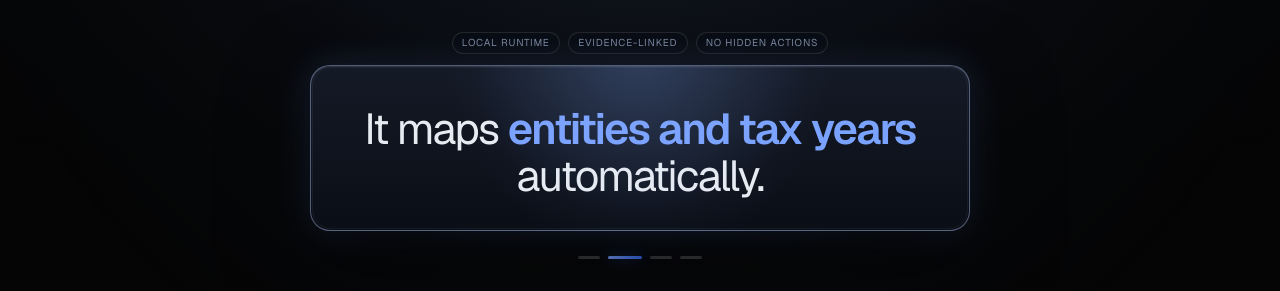
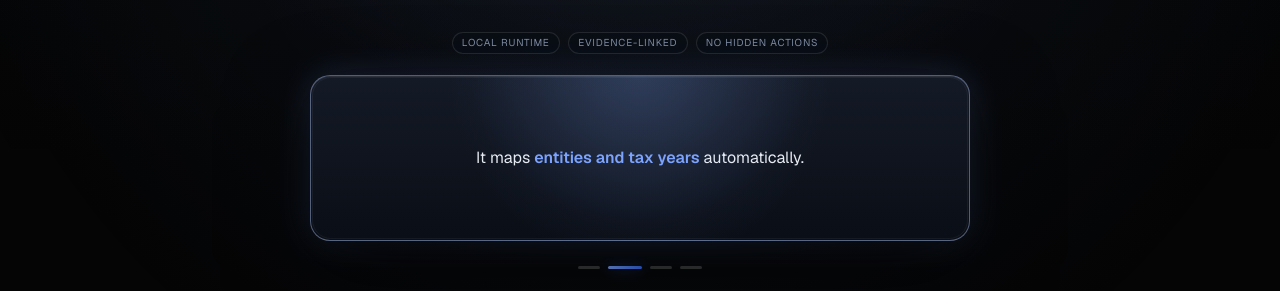
Before and after one commit to MRVLDZ76/pivot-prompttax, a Next.js app: page / in a window 1280 px wide. Shown: the part 474-765 px from the top of the page. Built offline with nearby package versions, Linux system fonts and the light colour scheme; no server answers.

Commit message:
Title cards reduced fontsize

```diff
--- a/src/components/marketing/promptos/PromptOSLanding.tsx
+++ b/src/components/marketing/promptos/PromptOSLanding.tsx
@@ -522,7 +522,7 @@ function HeroQuoteCards({
                     </span>
                 ))}
             </div>
-            <div className="po-quote-cards" role="status" aria-label="PromptTax quote messages">
+            <div className="po-quote-cards" style={{ marginTop: 10 }} role="status" aria-label="PromptTax quote messages">
                 <div className="po-quote-cards-glow" aria-hidden />
                 <AnimatePresence mode="wait" initial={false}>
                     <motion.article
@@ -535,7 +535,7 @@ function HeroQuoteCards({
                     >
                         <div className="po-quote-card-shine" aria-hidden />
 
-                        <h3 className="po-trust-boundaries-title">{renderEmphasis(messages[normalized])}</h3>
+                        <p className="po-quote-card-lead">{renderEmphasis(messages[normalized])}</p>
                     </motion.article>
                 </AnimatePresence>
             </div>
```
